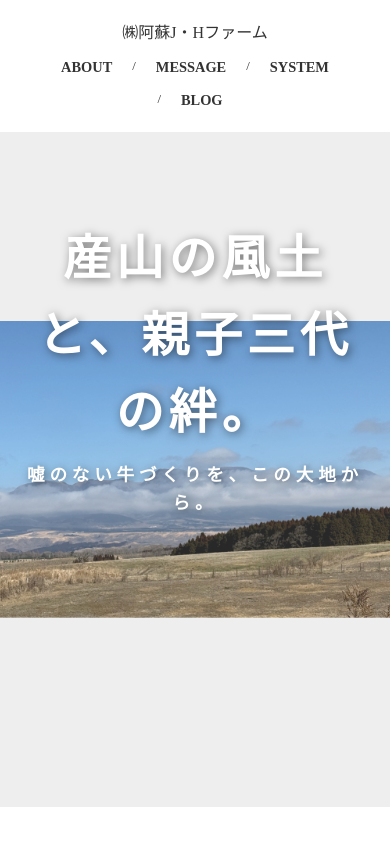
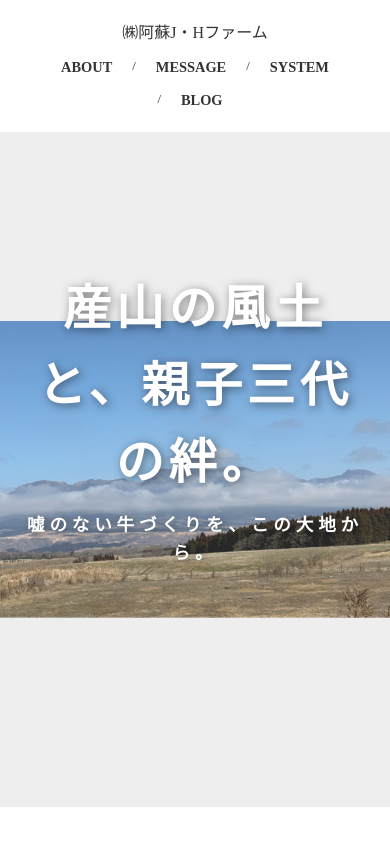
Before and after one commit to customer-gh/aso-jh-farm.jp, a plain HTML site: page index.html in a window 390 px wide. Shown: the top 844 px of the page. Drawn offline with Linux system fonts and the light colour scheme.

Commit message:
hero-textスマホ調整

```diff
--- a/style.css
+++ b/style.css
@@ -155,6 +155,10 @@ section {
         margin-top: 10px;
     }
 
+    .hero-text {
+        top: -50px; /* スマホでは画面が狭いので、100pxだと上がりすぎる場合は50px程度がおすすめです */
+    }
+
     section {
         padding: 60px 20px;
         width: 100%;
```
